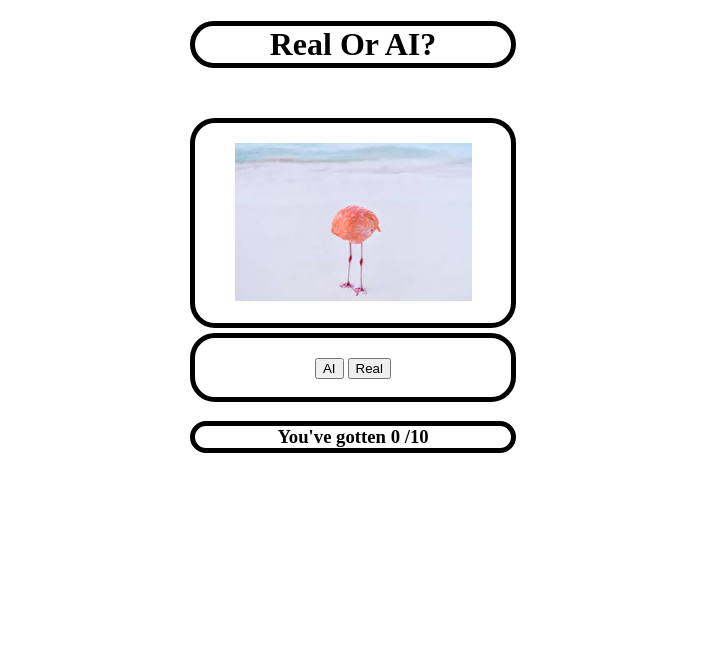
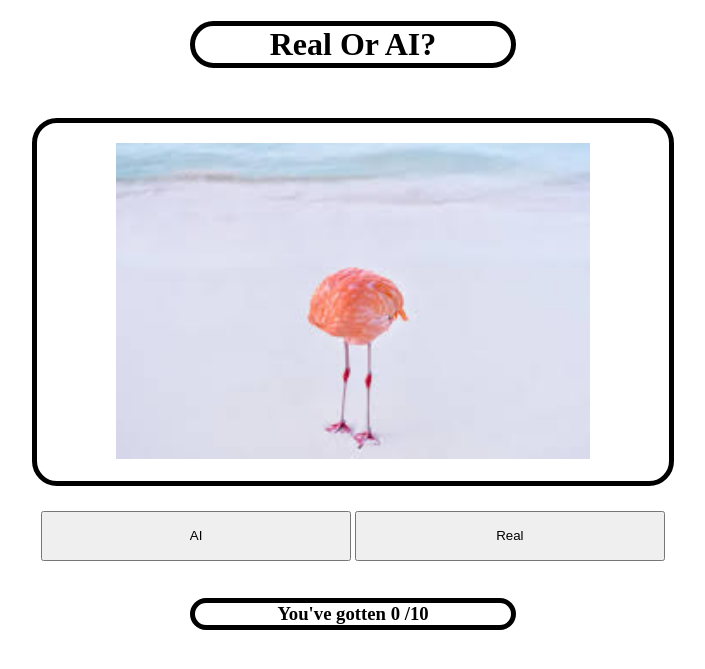
Before and after one commit to Cool-Bot1/ai-test, a Flask app: page / in a window 1280 px wide. Shown: the top 669 px of the page, without its empty margins (287-992 px from the left). Run offline with Flask 3, Linux system fonts and the light colour scheme.

Commit message:
basically done

```diff
--- a/app.py
+++ b/app.py
@@ -18,21 +18,23 @@ def clear():
 scr=int(0)
 used=[False,False,False,False,False,False,False,False,False,False]
 
-img_list=[False,False,False,True,True,True,True,True,True,True]
+img_list=[False,False,False,False,False,False,False,False,True,False]
 explain=[
     "This is a photo of a Flamingo from a strange angle. It was submitted in an AI image generation competion and won, however its creator revealed it was real",
-    "This is a Jerboa, if you thought this is AI you probably hurt that little goober's feelings",
+    "This is a Jerboa, we caught him at a bad time",
     "This is a Proboscis Monkey, he looks a bit like squidward",
-    "This is a Saiga Antelope it lives in Russia and is on the verge of extinction (I will say the lighting is a somewhat similar to AI)",
-    "5",
-    "6",
-    "7",
-    "8",
-    "9",
-    "10",
+    "This is a Saiga Antelope, it lives in Russia and is on the verge of extinction",
+    "This is a Basking Shark, it is the second largest type of shark",
+    "This is a Tassled Wobbegon, it is a type of carpet shark",
+    "This is a Tarsier, it has big eyes",
+    "This is a Colugo, it is a type of flying lemur",
+    "This is an AI-generated image of a Streaked Tenrec, it would live in Madagascar if it wasn't an AI Image",
+    "This is a Glass Frog, its organs can be seen through its body",
 ]
+
 img_num= -1
 img=0
+
 img_src=[
     "static/img_1.jpeg",
     "static/img_2.png",
@@ -42,8 +44,8 @@ img_src=[
     "static/img_6.jpeg",
     "static/img_7.jpg",
     "static/img_8.jpg",
+    "static/img_10.webp",
     "static/img_9.jpg",
-
 ]
 
 final=False
--- a/static/style.css
+++ b/static/style.css
@@ -9,9 +9,32 @@
     border-width: thick;
     border-style: solid;
     flex-grow: 5;
-    width: 25%;
+    width: 50%;
     text-align: center;
     border-radius: 25px;
+}
+.butbox{
+    padding-top:20px;
+    margin:5px;
+    flex-grow: 5;
+    width: 50%;
+    text-align: center;
+    border-radius: 25px;
+}
+.boxend{
+    max-width:25%;
+    margin-left: auto;
+    margin-right: auto;
+    margin-bottom:50px;
+    border-color: rgb(0, 0, 0);
+    border-width: thick;
+    border-style: solid;
+    border-radius: 25px;
+    display: flex;
+    justify-content: center;
+    justify-items: center;
+    width:75%;
+    height: 250px;
 }
 .element{
     max-width:25%;
@@ -30,3 +53,8 @@
 .center{
     justify-items: center;
 }
+
+.button{
+    height: 50px;
+    width: 49%;
+}
--- a/templates/index.html
+++ b/templates/index.html
@@ -10,27 +10,27 @@
     <h1 class="element">Real Or AI?</h1>
     <div class="center">
         {%if final%}
-        <h3 class="element">The End</h3>
+        <h1 class="butbox">You've gotten {{scr}} /10</h3>
         {%else%}
         <div class="box">
             <img src="{{img_src[img]}}" width="75%" height="75%"><br><br>
         </div>
         {% if explanation %}
-        <div class="box">
+        <div class="butbox">
             <h3 >{{ans}}</h2>
             <h3 >{{explanation}}</h2>
-            <form  action="/" method="POST"><input type="submit" name="next1" value="Next"></form>
+            <form  action="/" method="POST"><input type="submit" class="button" name="next1" value="Next"></form>
         </div>
         {%else%}
-        <div class="box">
+        <div class="butbox">
             <form action="/1" method="POST">
-                <input type="submit" name="AI1" value="AI">
-                <input type="submit" name="Real1" value="Real"><br><br>
+                <input type="submit" class="button" name="AI1" value="AI">
+                <input type="submit" class="button" name="Real1" value="Real"><br><br>
             </form>
         </div>
         {% endif %}
+        <h3 class="element" style="display:flex;align-items:end;">You've gotten {{scr}} /10</h3>
         {%endif%}
     </div>
-    <h3 class="element" style="display:flex;align-items:end;">You've gotten {{scr}} /10</h3>
 </body>
 </html>
```
Also changed, not shown: static/img_10.webp (added).
